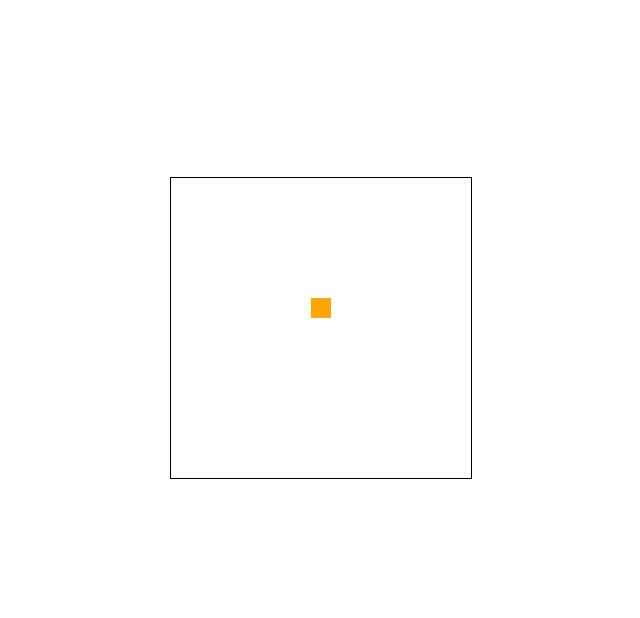
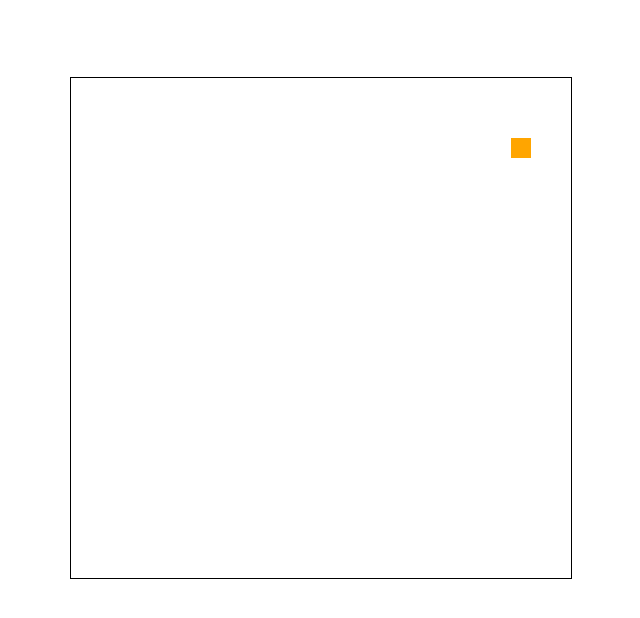
Before and after one commit to Colin-Pace/Grid-games-template, a plain HTML site: page index.html in a window 1280 px wide. Shown: the whole page, without its empty margins (319-959 px from the left). Drawn offline with Linux system fonts and the light colour scheme.

Commit message:
grid size made dynamic

```diff
--- a/app.js
+++ b/app.js
@@ -1,35 +1,47 @@
 /* Grid notes
     1. The grid is a square
     2. The limit is the length of one side
-    3. The quotient of the css grid by div widths equals the limit */
+    3. The quotient of the grid width in pixels
+            by a div width equals the limit */
 
 document.addEventListener('DOMContentLoaded', () => {
-  const grid = document.querySelectorAll('.grid div');
-  let limit = 15;
+  const grid = document.getElementById("grid");
+  let limit = 25;
   let index = 97;
-  grid[index].classList.add('player');
+  const playerColor = "orange";
+  const gridColor = "white";
+
+  for (let i = 0; i < limit * limit; i++) {
+    const div = document.createElement("div");
+    div.setAttribute("class", "gridElement");
+    grid.appendChild(div);
+  }
+
+  const gridElements = document.getElementsByClassName("gridElement");
+  gridElements[index].style.backgroundColor = playerColor;
 
   function movePlayer(e) {
-    grid[index].classList.remove('player');
+    gridElements[index].style.backgroundColor = gridColor;
     switch(e.keyCode) {
-      case 37: // l
-        if (index % limit === 0) index += 14;
+      case 37:
+        if (index % limit === 0) index += limit - 1;
         else if (index % limit !== 0) index -= 1;
         break;
-      case 38: // u
-        if (index <= 14 && index >= 0) index+= 210;
-        else if (index > 14) index -= 15;
+      case 38:
+        if (index <= limit - 1 && index >= 0) index += (limit * limit) - limit;
+        else if (index > limit - 1) index -= limit;
         break;
-      case 39: // r
-        if (index % limit >= limit - 1) index -= 14;
+      case 39:
+        if (index % limit >= limit - 1) index -= limit - 1;
         else if (index % limit < limit - 1) index += 1;
         break;
-      case 40: // d
-        if (index >= 210) index -= 210;
-        else if (index < 210) index += 15;
+      case 40:
+        if (index >= (limit * limit) - limit) index -= (limit * limit) - limit;
+        else if (index < (limit * limit) - limit) index += limit;
         break;
     }
-    grid[index].classList.add('player');
+
+    gridElements[index].style.backgroundColor = playerColor;
   }
 
   document.addEventListener('keydown', movePlayer);
--- a/index.html
+++ b/index.html
@@ -9,234 +9,7 @@
   </head>
   <body>
 
-    <!-- 225 is 15 x 15 -->
-    <div class="grid">
-      <div></div>
-      <div></div>
-      <div></div>
-      <div></div>
-      <div></div>
-      <div></div>
-      <div></div>
-      <div></div>
-      <div></div>
-      <div></div>
-      <div></div>
-      <div></div>
-      <div></div>
-      <div></div>
-      <div></div>
-      <div></div>
-      <div></div>
-      <div></div>
-      <div></div>
-      <div></div>
-      <div></div>
-      <div></div>
-      <div></div>
-      <div></div>
-      <div></div>
-      <div></div>
-      <div></div>
-      <div></div>
-      <div></div>
-      <div></div>
-      <div></div>
-      <div></div>
-      <div></div>
-      <div></div>
-      <div></div>
-      <div></div>
-      <div></div>
-      <div></div>
-      <div></div>
-      <div></div>
-      <div></div>
-      <div></div>
-      <div></div>
-      <div></div>
-      <div></div>
-      <div></div>
-      <div></div>
-      <div></div>
-      <div></div>
-      <div></div>
-      <div></div>
-      <div></div>
-      <div></div>
-      <div></div>
-      <div></div>
-      <div></div>
-      <div></div>
-      <div></div>
-      <div></div>
-      <div></div>
-      <div></div>
-      <div></div>
-      <div></div>
-      <div></div>
-      <div></div>
-      <div></div>
-      <div></div>
-      <div></div>
-      <div></div>
-      <div></div>
-      <div></div>
-      <div></div>
-      <div></div>
-      <div></div>
-      <div></div>
-      <div></div>
-      <div></div>
-      <div></div>
-      <div></div>
-      <div></div>
-      <div></div>
-      <div></div>
-      <div></div>
-      <div></div>
-      <div></div>
-      <div></div>
-      <div></div>
-      <div></div>
-      <div></div>
-      <div></div>
-      <div></div>
-      <div></div>
-      <div></div>
-      <div></div>
-      <div></div>
-      <div></div>
-      <div></div>
-      <div></div>
-      <div></div>
-      <div></div>
-      <div></div>
-      <div></div>
-      <div></div>
-      <div></div>
-      <div></div>
-      <div></div>
-      <div></div>
-      <div></div>
-      <div></div>
-      <div></div>
-      <div></div>
-      <div></div>
-      <div></div>
-      <div></div>
-      <div></div>
-      <div></div>
-      <div></div>
-      <div></div>
-      <div></div>
-      <div></div>
-      <div></div>
-      <div></div>
-      <div></div>
-      <div></div>
-      <div></div>
-      <div></div>
-      <div></div>
-      <div></div>
-      <div></div>
-      <div></div>
-      <div></div>
-      <div></div>
-      <div></div>
-      <div></div>
-      <div></div>
-      <div></div>
-      <div></div>
-      <div></div>
-      <div></div>
-      <div></div>
-      <div></div>
-      <div></div>
-      <div></div>
-      <div></div>
-      <div></div>
-      <div></div>
-      <div></div>
-      <div></div>
-      <div></div>
-      <div></div>
-      <div></div>
-      <div></div>
-      <div></div>
-      <div></div>
-      <div></div>
-      <div></div>
-      <div></div>
-      <div></div>
-      <div></div>
-      <div></div>
-      <div></div>
-      <div></div>
-      <div></div>
-      <div></div>
-      <div></div>
-      <div></div>
-      <div></div>
-      <div></div>
-      <div></div>
-      <div></div>
-      <div></div>
-      <div></div>
-      <div></div>
-      <div></div>
-      <div></div>
-      <div></div>
-      <div></div>
-      <div></div>
-      <div></div>
-      <div></div>
-      <div></div>
-      <div></div>
-      <div></div>
-      <div></div>
-      <div></div>
-      <div></div>
-      <div></div>
-      <div></div>
-      <div></div>
-      <div></div>
-      <div></div>
-      <div></div>
-      <div></div>
-      <div></div>
-      <div></div>
-      <div></div>
-      <div></div>
-      <div></div>
-      <div></div>
-      <div></div>
-      <div></div>
-      <div></div>
-      <div></div>
-      <div></div>
-      <div></div>
-      <div></div>
-      <div></div>
-      <div></div>
-      <div></div>
-      <div></div>
-      <div></div>
-      <div></div>
-      <div></div>
-      <div></div>
-      <div></div>
-      <div></div>
-      <div></div>
-      <div></div>
-      <div></div>
-      <div></div>
-      <div></div>
-      <div></div>
-      <div></div>
-      <div></div>
-      <div></div>
-    </div>
+    <div id= "grid" ></div>
 
   </body>
 </html>
--- a/style.css
+++ b/style.css
@@ -5,15 +5,15 @@ body {
   height: 80vh;
 }
 
-.grid {
+#grid {
   display: flex;
   flex-wrap: wrap;
   border: solid 1px;
-  width: 300px;
-  height: 300px;
+  width: 500px;
+  height: 500px;
 }
 
-.grid div {
+.gridElement {
   width: 20px;
   height: 20px;
 }
```
